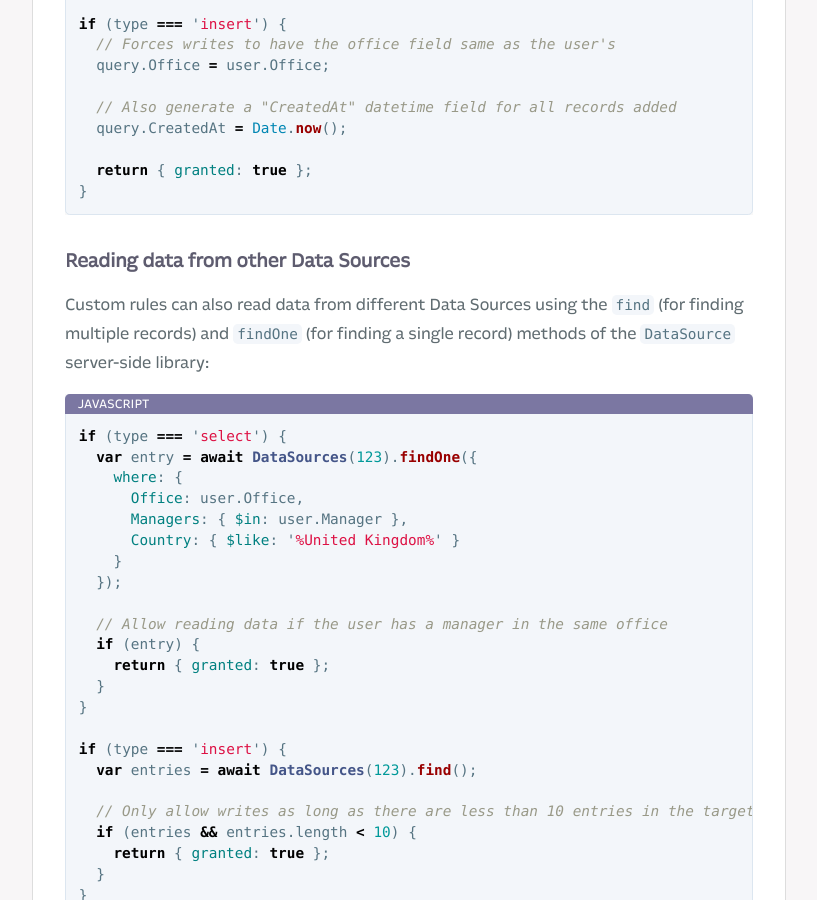
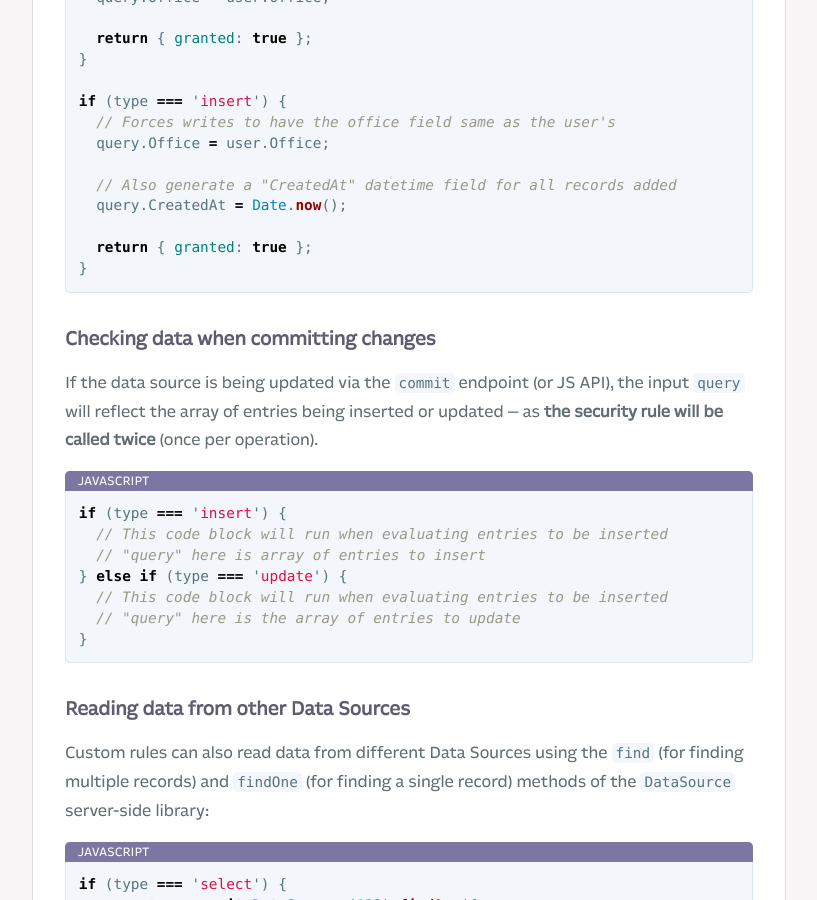
Before and after one commit to Fliplet/fliplet-cli, a Jekyll site: the page built from docs/Data-source-security.md, in a window 1280 px wide and 900 px high, scrolled down 3156 px. Shown: the whole window, without its empty margins (254-1071 px from the left). Built offline with Jekyll 4.4.1, drawn with Linux system fonts in a browser that asks for light colours; nearby versions of some CDN libraries; our own code applies the rules of GitHub Pages for plain Markdown files; library files that are not in the unit come from our copies; comment, search, counter and statistics services are not loaded; a style sheet for code colours, icons or effects is not loaded; some of the changed text lies outside the part shown.

Commit message:
docs update

````diff
--- a/docs/Data-source-security.md
+++ b/docs/Data-source-security.md
@@ -39,7 +39,8 @@ If you need more control on your security rules granting access to Data Sources,
 
 - `type` (String) the type of operation the user is attempting to run on the Data Source (`select`, `insert`, `update`, `delete`)
 - `user` (Object) the user's session with its data, when the user is logged in
-- `query` (Object) the input query (when reading data) or data to write (when inserting or updating an entry)
+- `query` (Object or Array) the input query (when reading data) or data to write (when inserting or updating an entry). When using the commit endpoint, this will be the array of entries being inserted or updated.
+- `entry` (Object) the existing entry being updated, if applicable
 
 ### Granting access with a custom security rule
 
@@ -94,6 +95,20 @@ if (type === 'insert') {
 }
 ```
 
+### Checking data when committing changes
+
+If the data source is being updated via the `commit` endpoint (or JS API), the input `query` will reflect the array of entries being inserted or updated — as **the security rule will be called twice** (once per operation).
+
+```js
+if (type === 'insert') {
+  // This code block will run when evaluating entries to be inserted
+  // "query" here is array of entries to insert
+} else if (type === 'update') {
+  // This code block will run when evaluating entries to be inserted
+  // "query" here is the array of entries to update
+}
+```
+
 ### Reading data from other Data Sources
 
 Custom rules can also read data from different Data Sources using the `find` (for finding multiple records) and `findOne` (for finding a single record) methods of the `DataSource` server-side library:
````
